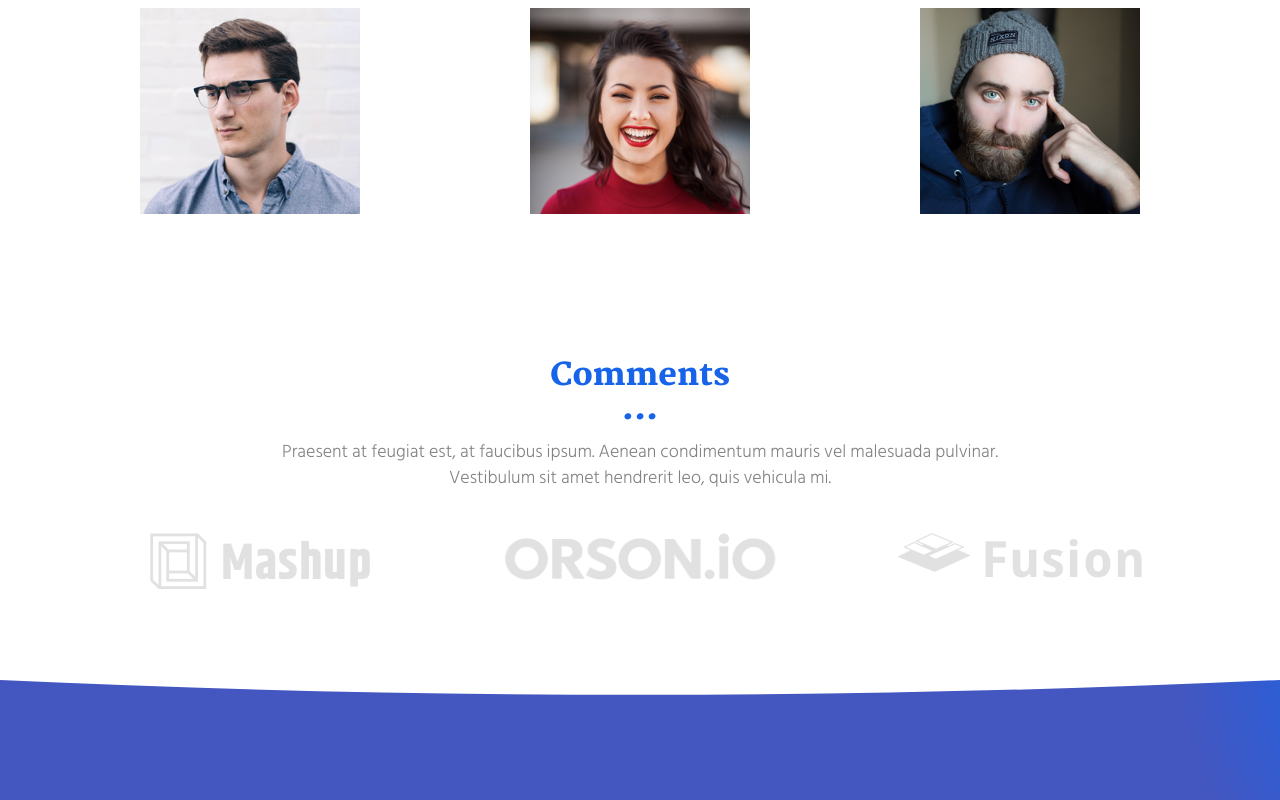
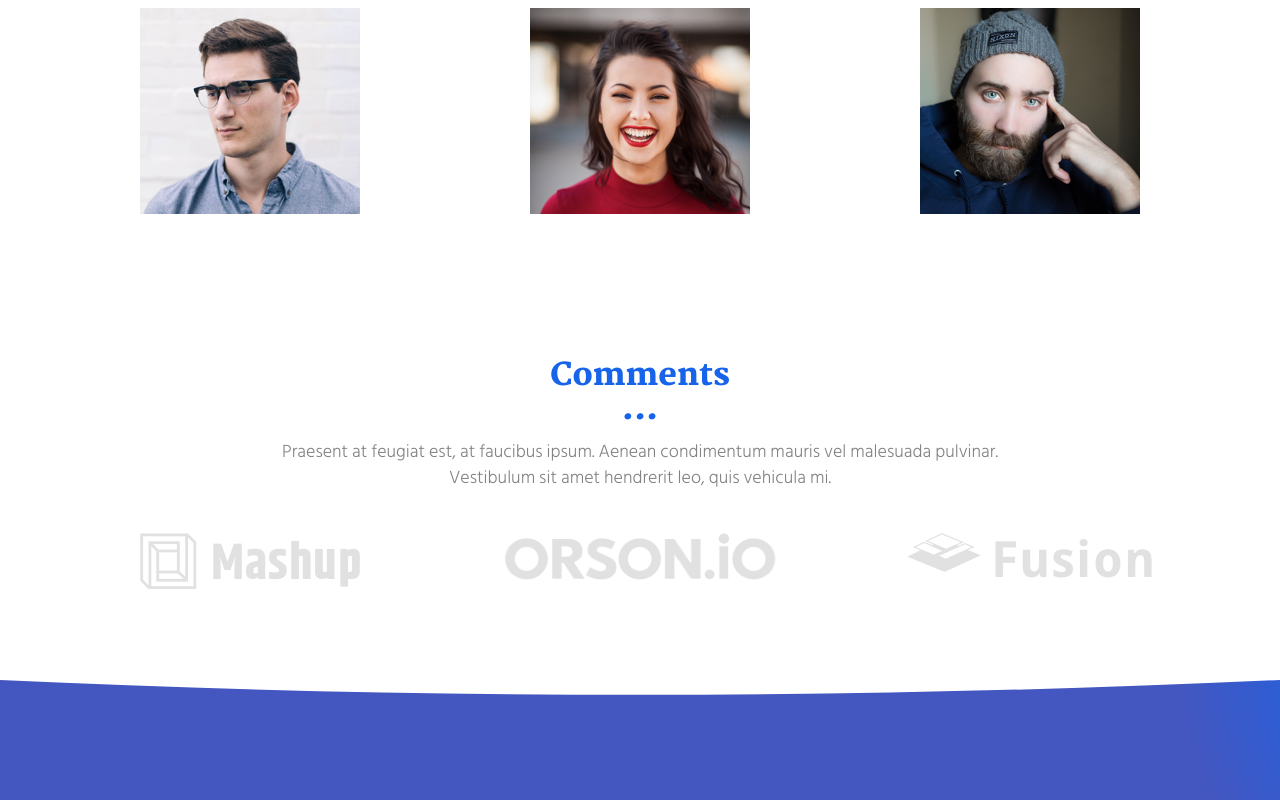
Before and after one commit to anand121shah/as-bestinclass.github.io, a plain HTML site: page index.html in a window 1280 px wide. Shown: the part 901-1701 px from the top of the page. Drawn offline with Linux system fonts and the light colour scheme.

Commit message:
final commit for this rough draft

```diff
--- a/index.html
+++ b/index.html
@@ -235,7 +235,7 @@
           <p>Praesent at feugiat est, at faucibus ipsum. Aenean condimentum mauris vel malesuada pulvinar. <br>Vestibulum sit amet hendrerit leo, quis vehicula mi.</p>
         </div>
       </div>
-      <!div class="row">
+      <div class="row">
         <div class="col-xs-12 col-md-4">
           <img src="./assets/images/logo-01.png" alt="" class="img-responsive reveal-content image-center">
 
```
